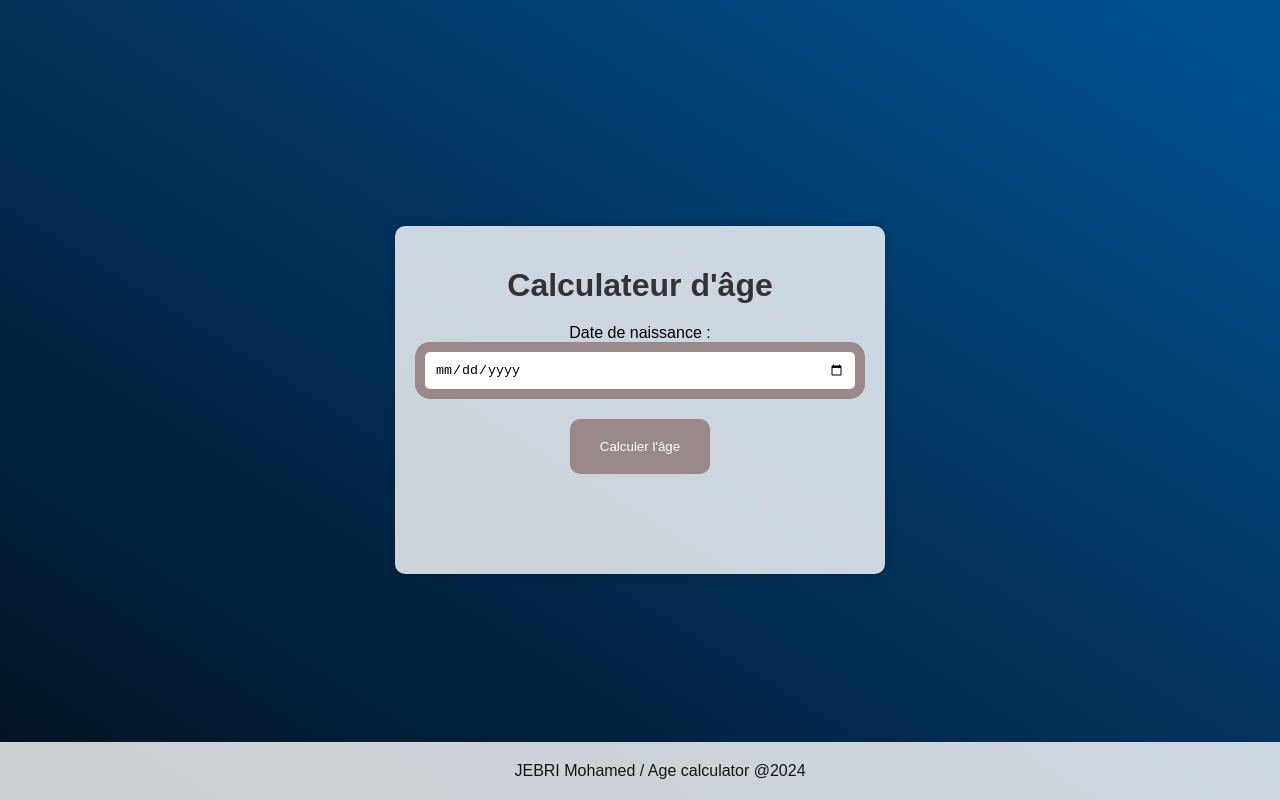
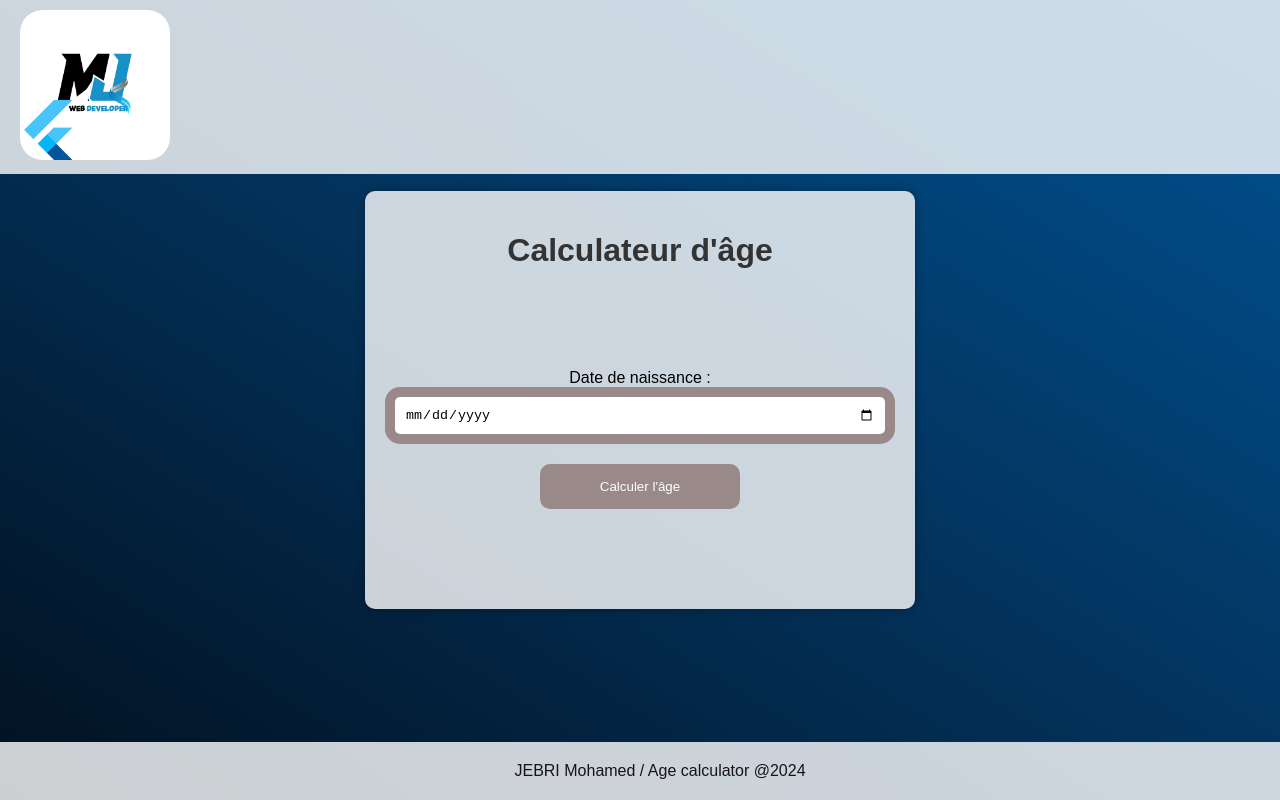
Before and after one commit to memedjjebri/Age_momo_app, a plain HTML site: page index.html in a window 1280 px wide. Drawn offline with Linux system fonts and the light colour scheme.

Commit message:
ajouter un logo et modifier le style

```diff
--- a/index.html
+++ b/index.html
@@ -7,16 +7,23 @@
     <link rel="stylesheet" href="styles.css">
 </head>
 <body>
+<header>
+  <nav>
     <div class="container">
+      <div class="logo">
+        <a href="#"><img src="m (1).png" alt="Logo"></a>
+  </nav>
+</header>
+<main>
+     <div class="content">
         <h1>Calculateur d'âge</h1>
         <label for="birthDate">Date de naissance :</label>
         <input type="date" id="birthDate">
         <button onclick="calculateAge()">Calculer l'âge</button>
         <p id="result"></p>
-
     </div>
      <footer>JEBRI Mohamed / Age calculator @2024 </footer>
     <script src="script.js"></script>
-
+   </main>
 </body>
 </html>
--- a/styles.css
+++ b/styles.css
@@ -16,7 +16,35 @@ body {
   );
 }
 
+header {
+  position: fixed;
+  top: 0;
+  width: 100%;
+  background-color: rgba(255, 255, 255, 0.8);
+  color: #fff;
+}
+
+nav {
+  padding: 10px 0;
+}
+
 .container {
+  max-width: 100%;
+  margin: 0 auto;
+  padding: 0 20px;
+  display: flex;
+  justify-content: space-between;
+  align-items: center;
+}
+
+.logo img {
+  max-height: 150px;
+  border-radius: 15%;
+}
+
+
+
+.content {
   text-align: center;
   background-color: rgba(255, 255, 255, 0.8);
   padding: 20px;
@@ -25,8 +53,8 @@ body {
 }
 
 h1 {
-  margin-bottom: 20px;
-  color: #333;
+  margin-bottom: 100px;
+    color: #333;
 }
 
 input[type="date"] {
@@ -42,7 +70,7 @@ button {
   background-color: #998989;
   color: white;
   border: none;
-  padding: 20px 30px;
+  padding: 15px 60px;
   border-radius: 10px;
   cursor: pointer;
   transition: background-color 0.3s;
```
Also changed, not shown: m (1).png (added).
